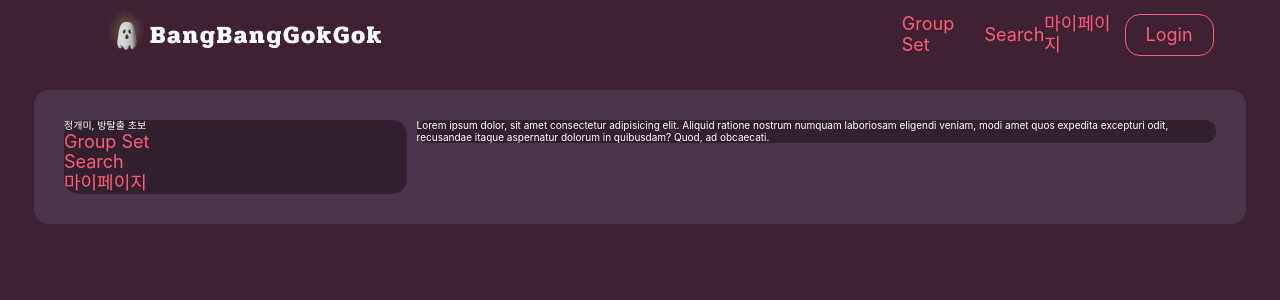
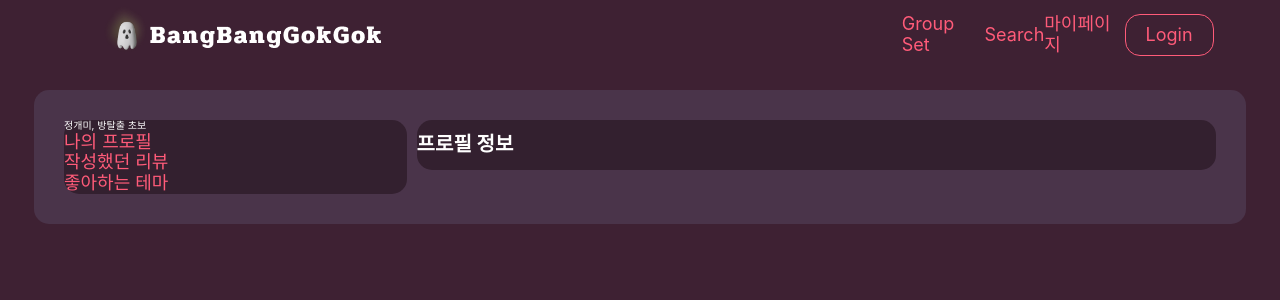
Before and after one commit to predictyson/BangBangGokGok, a React (Vite) app in the folder FrontEnd/: page /mypage in a window 1280 px wide. Shown: the top 300 px of the page. Built offline with nearby package versions, Linux system fonts and the light colour scheme.

Commit message:
✨ feat: 마이페이지 라우팅 구현

```diff
--- a/FrontEnd/src/components/mypage/LeftSection/LeftNavBar.tsx
+++ b/FrontEnd/src/components/mypage/LeftSection/LeftNavBar.tsx
@@ -10,9 +10,9 @@ export default function LeftNavBar() {
     <Wrapper>
       <div>정개미, 방탈출 초보</div>
       <div>
-        <NavItem onClick={() => navigate("profile")}>Group Set</NavItem>
-        <NavItem onClick={() => navigate("reviews")}>Search</NavItem>
-        <NavItem onClick={() => navigate("likes")}>마이페이지</NavItem>
+        <NavItem onClick={() => navigate("")}>나의 프로필</NavItem>
+        <NavItem onClick={() => navigate("reviews")}>작성했던 리뷰</NavItem>
+        <NavItem onClick={() => navigate("likes")}>좋아하는 테마</NavItem>
       </div>
     </Wrapper>
   );
--- a/FrontEnd/src/components/mypage/RightSection/RightContent.tsx
+++ b/FrontEnd/src/components/mypage/RightSection/RightContent.tsx
@@ -1,14 +1,12 @@
 import React from "react";
 import styled from "styled-components";
 import { theme } from "@/styles/theme";
+import { Outlet } from "react-router-dom";
 
 export default function RightContent() {
   return (
     <Wrapper>
-      Lorem ipsum dolor, sit amet consectetur adipisicing elit. Aliquid ratione
-      nostrum numquam laboriosam eligendi veniam, modi amet quos expedita
-      excepturi odit, recusandae itaque aspernatur dolorum in quibusdam? Quod,
-      ad obcaecati.
+      <Outlet />
     </Wrapper>
   );
 }
--- a/FrontEnd/src/components/search/SearchSortOptions.tsx
+++ b/FrontEnd/src/components/search/SearchSortOptions.tsx
@@ -4,7 +4,7 @@ import Stack from "@mui/material/Stack";
 import Button from "@mui/material/Button";
 
 export default function SearchSortOptions() {
-  const [sortOption, setSortOption] = useState(OPTIONS[0]);
+  const [sortOption, setSortOption] = useState<string>(OPTIONS[0]);
   const handleSortOptionChange = (option: string) => {
     setSortOption(option);
   };
--- a/FrontEnd/src/router.tsx
+++ b/FrontEnd/src/router.tsx
@@ -25,7 +25,7 @@ const router = createBrowserRouter([
     path: "mypage",
     element: <MyPage />,
     children: [
-      { path: "profile", element: <ProfileInfoSection /> },
+      { path: "", element: <ProfileInfoSection />, index: true },
       { path: "reviews", element: <MyReviesSection /> },
       { path: "likes", element: <LikeThemesSection /> },
     ],
```
